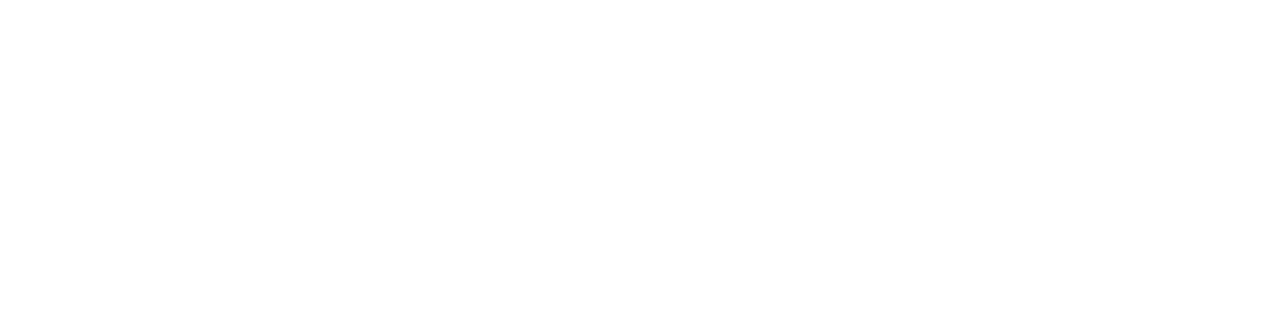
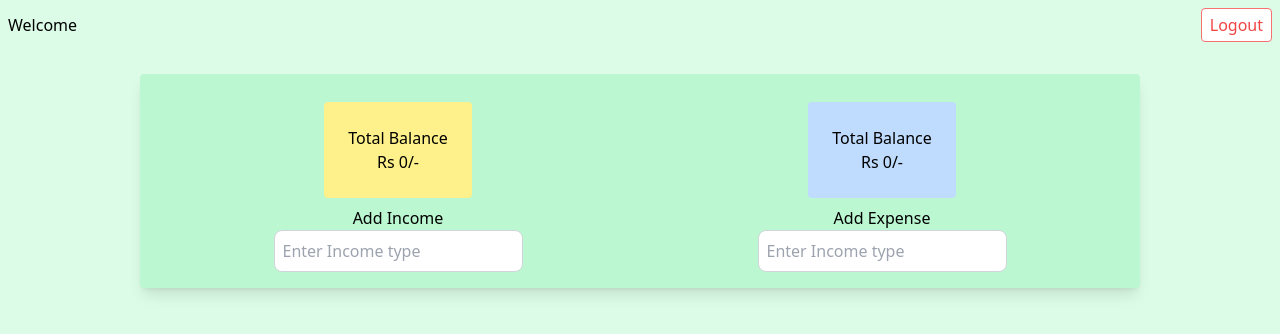
Before and after one commit to ananthu1219/Expense, a plain HTML site: page home.html in a window 1280 px wide. Drawn offline with nearby package versions, Linux system fonts and the light colour scheme.

Commit message:
Your message

```diff
--- a/home.html
+++ b/home.html
@@ -6,7 +6,38 @@
     <title>Document</title>
     <script src="https://cdn.tailwindcss.com"></script>
 </head>
-<body>
-
+<body class="bg-green-100 flex flex-col items-center min-h-screen">
+    <div class="flex flex-row justify-between w-full items-center">
+        <h1 class="m-2">Welcome</h1>
+        <button class="bg-white m-2 p-1 px-2 rounded text-red-500 border border-red-400">Logout</button>
+    </div>
+    <div class="bg-green-200 m-6 w-[1000px] shadow-lg rounded">
+        <div class="flex flex-row justify-around p-4">
+            <div class="flex flex-col items-center">
+            <div class="flex flex-col items-center bg-yellow-200 p-6 rounded mt-3">
+                <h1>Total Balance</h1>
+                <h1>Rs 0/-</h1>
+            </div>
+            <h1 class="mt-2">Add Income</h1>
+            <input
+            type="text"
+            placeholder="Enter Income type"
+            class="w-full p-2 border border-gray-300 rounded-lg focus:ring-2 focus:ring-indigo-500 focus:outline-none"
+            />
+            </div>
+            <div class="flex flex-col items-center">
+            <div class="flex flex-col items-center bg-blue-200 p-6 rounded mt-3">
+                <h1>Total Balance</h1>
+                <h1>Rs 0/-</h1>
+            </div>
+            <h1 class="mt-2">Add Expense</h1>
+            <input
+            type="text"
+            placeholder="Enter Income type"
+            class="w-full p-2 border border-gray-300 rounded-lg focus:ring-2 focus:ring-indigo-500 focus:outline-none"
+            />
+            </div>
+        </div>
+    </div>
 </body>
 </html>
```
